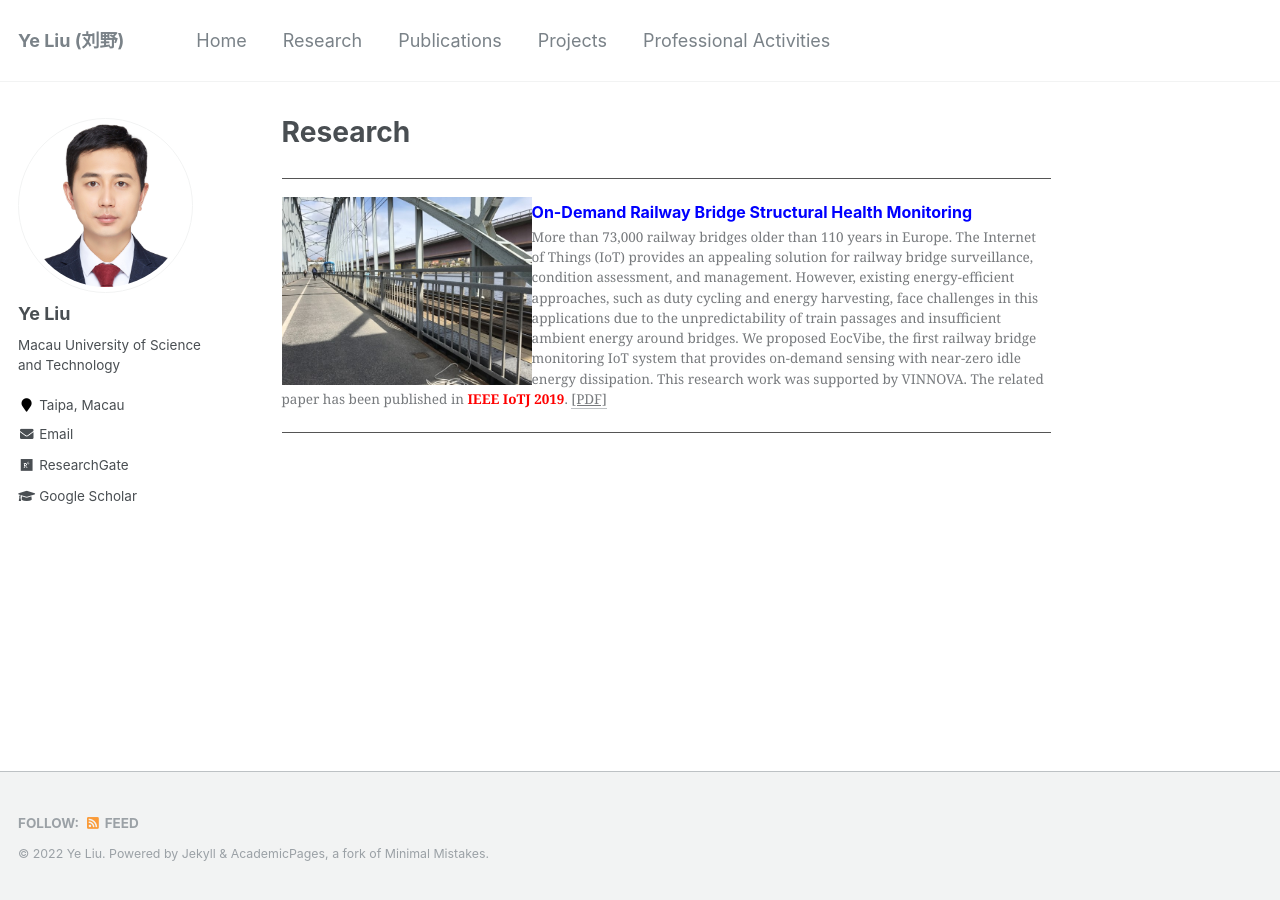
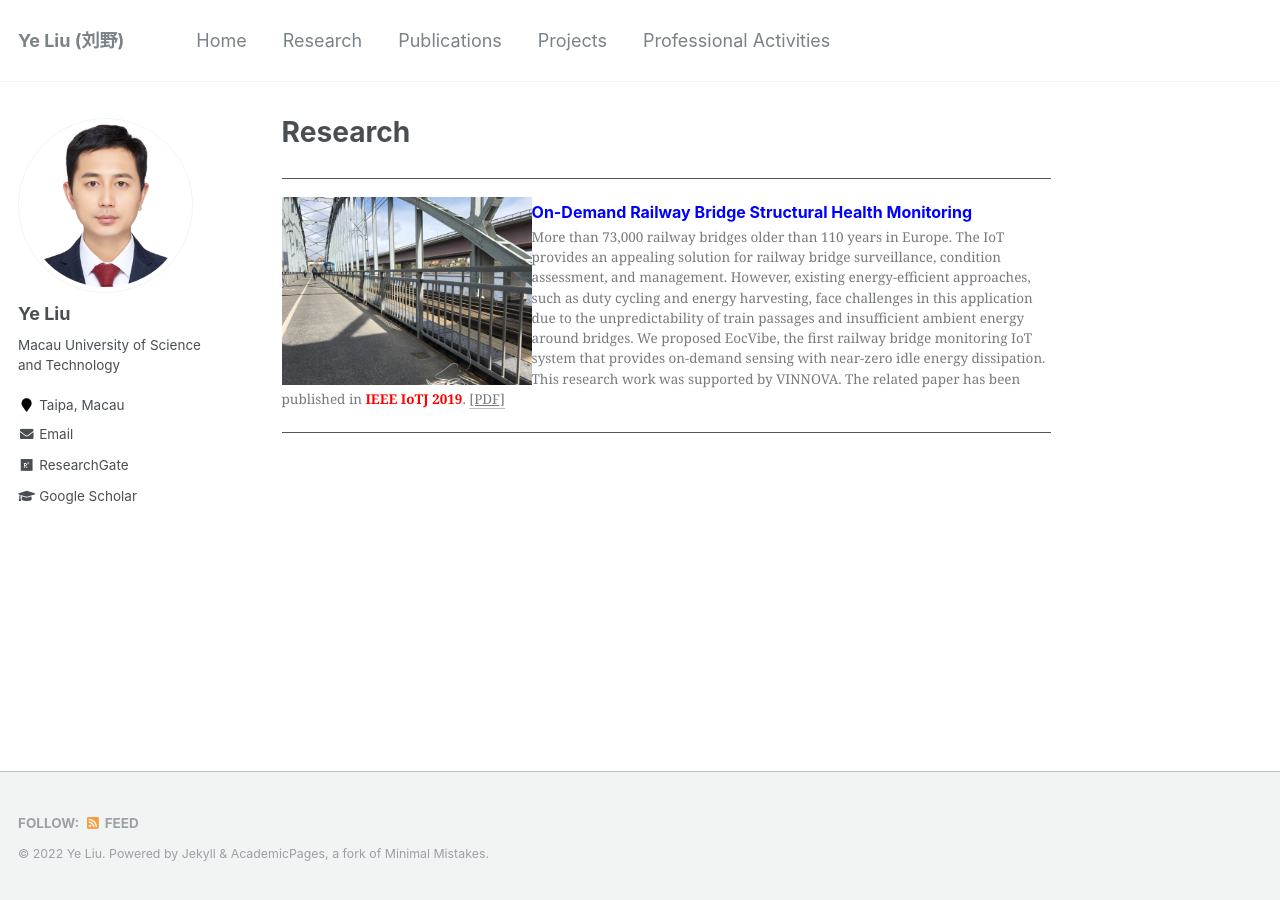
Before and after one commit to ChrisYe-Liu/chrisye-liu.github.io, a Jekyll site: the page built from _pages/research.md, in a window 1280 px wide. Built offline with Jekyll 4.4.1, drawn with Linux system fonts in a browser that asks for light colours.

Commit message:
Update research.md

```diff
--- a/_pages/research.md
+++ b/_pages/research.md
@@ -11,6 +11,6 @@
   style="float:left" width="250" height="188">
 <figcaption>
 <h4><font  color=blue size=3><b>On-Demand Railway Bridge Structural Health Monitoring</b></font></h4>
-More than 73,000 railway bridges older than 110 years in Europe. The Internet of Things (IoT) provides an appealing solution for railway bridge surveillance, condition assessment, and management. However, existing energy-efficient approaches, such as duty cycling and energy harvesting, face challenges in this applications due to the unpredictability of train passages and insufficient ambient energy around bridges. We proposed EocVibe, the first railway bridge monitoring IoT system that provides on-demand sensing with near-zero idle energy dissipation. This research work was supported by VINNOVA. The related paper has been published in <font  color=red ><b>IEEE IoTJ 2019</b></font>. <a href="https://ieeexplore.ieee.org/document/8445576" target="_blank">[PDF]</a></figcaption>
+More than 73,000 railway bridges older than 110 years in Europe. The IoT provides an appealing solution for railway bridge surveillance, condition assessment, and management. However, existing energy-efficient approaches, such as duty cycling and energy harvesting, face challenges in this application due to the unpredictability of train passages and insufficient ambient energy around bridges. We proposed EocVibe, the first railway bridge monitoring IoT system that provides on-demand sensing with near-zero idle energy dissipation. This research work was supported by VINNOVA. The related paper has been published in <font  color=red ><b>IEEE IoTJ 2019</b></font>. <a href="https://ieeexplore.ieee.org/document/8445576" target="_blank">[PDF]</a></figcaption>
 <p>
 <hr style="height:1px;border:none;border-top:1px solid #555555;" />
```
